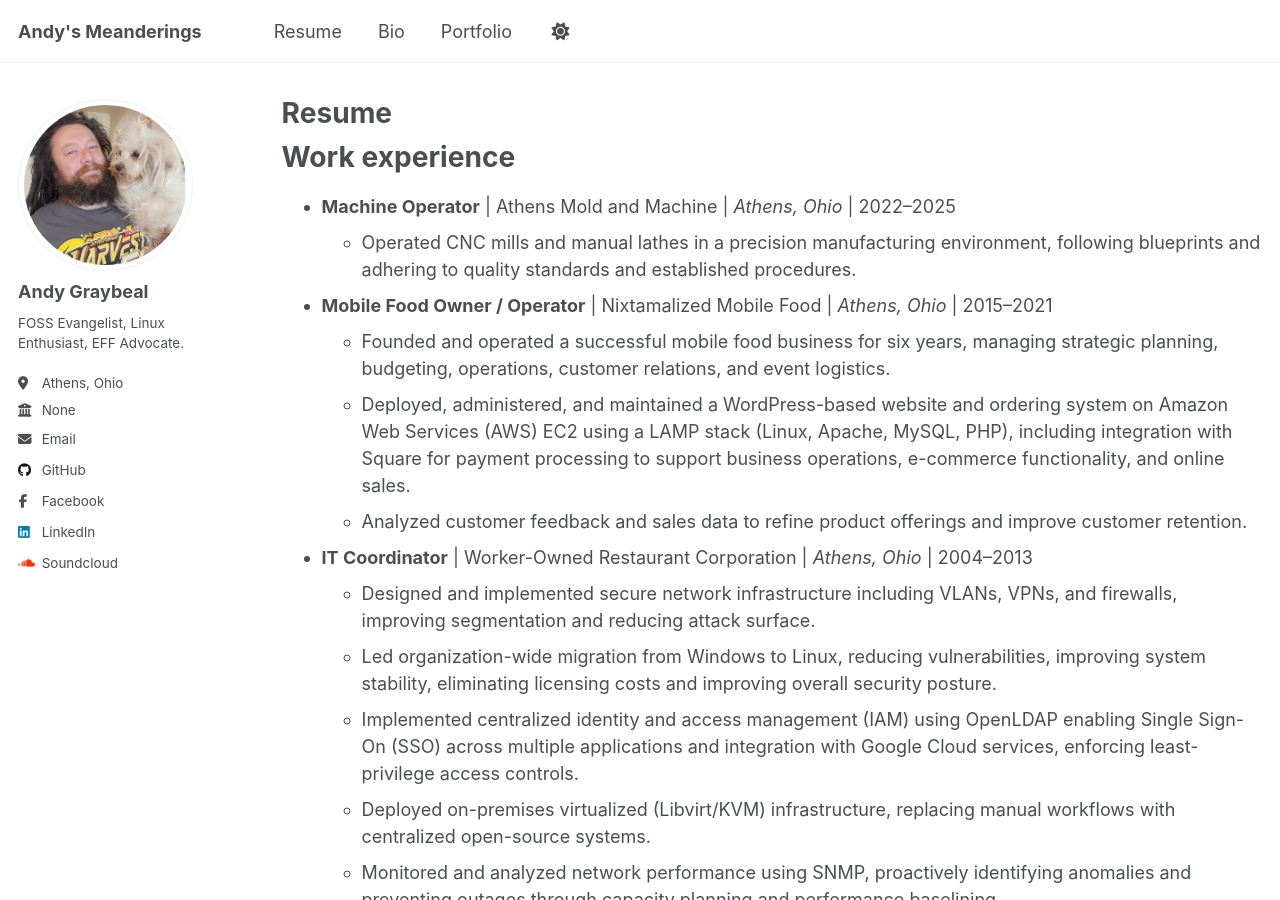
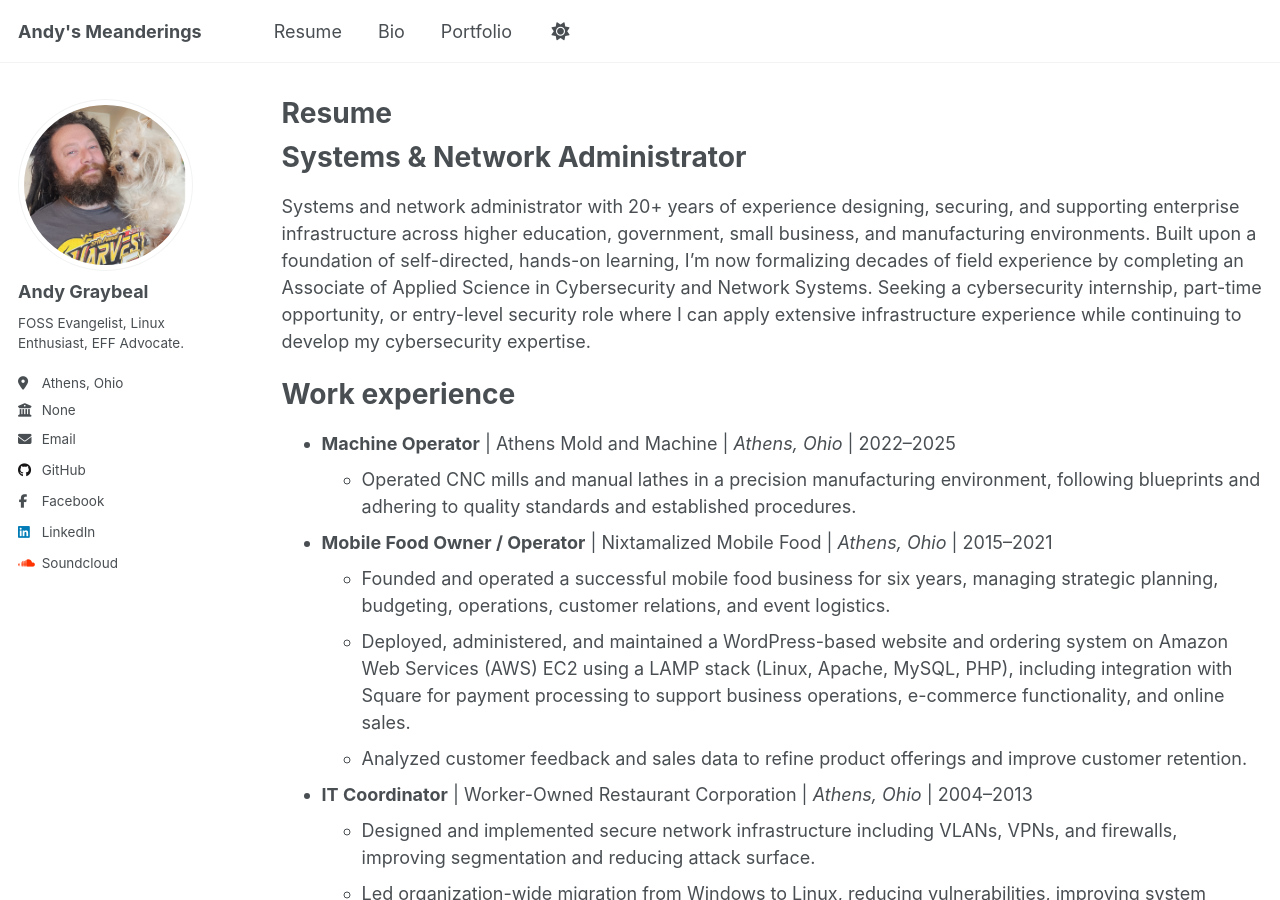
Before and after one commit to andy-graybeal/andy-graybeal.github.io, a Jekyll site: the page built from _pages/resume.md, in a window 1280 px wide and 900 px high. Built offline with Jekyll 4.4.1, drawn with Linux system fonts in a browser that asks for light colours; a script that is not in the unit is left out.

Commit message:
Update resume with Systems & Network Administrator details
Added a summary of experience as a Systems & Network Administrator and updated work experience section.

```diff
--- a/_pages/resume.md
+++ b/_pages/resume.md
@@ -8,7 +8,10 @@ redirect_from:
 ---
 
 {% include base_path %}
+Systems & Network Administrator
+====
 
+Systems and network administrator with 20+ years of experience designing, securing, and supporting enterprise infrastructure across higher education, government, small business, and manufacturing environments. Built upon a foundation of self-directed, hands-on learning, I'm now formalizing decades of field experience by completing an Associate of Applied Science in Cybersecurity and Network Systems. Seeking a cybersecurity internship, part-time opportunity, or entry-level security role where I can apply extensive infrastructure experience while continuing to develop my cybersecurity expertise.
 
 Work experience
 ======
```
